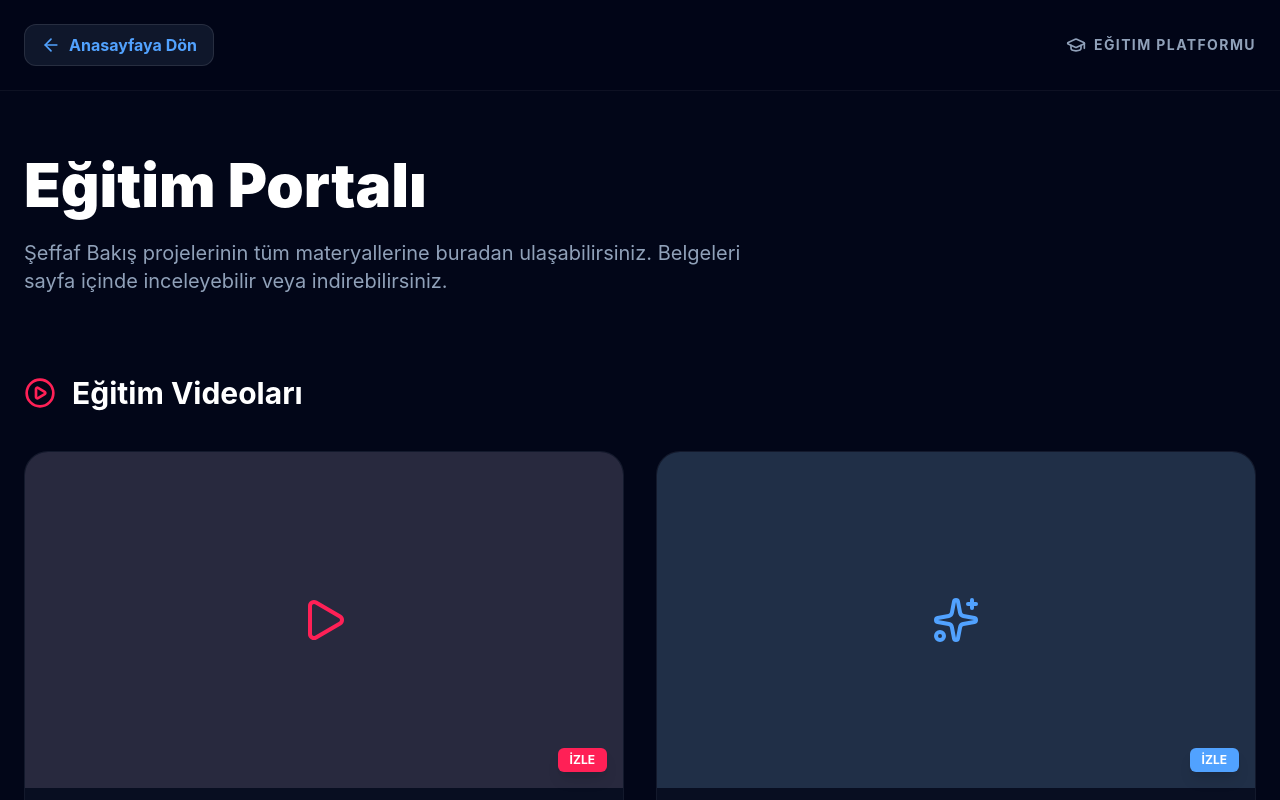
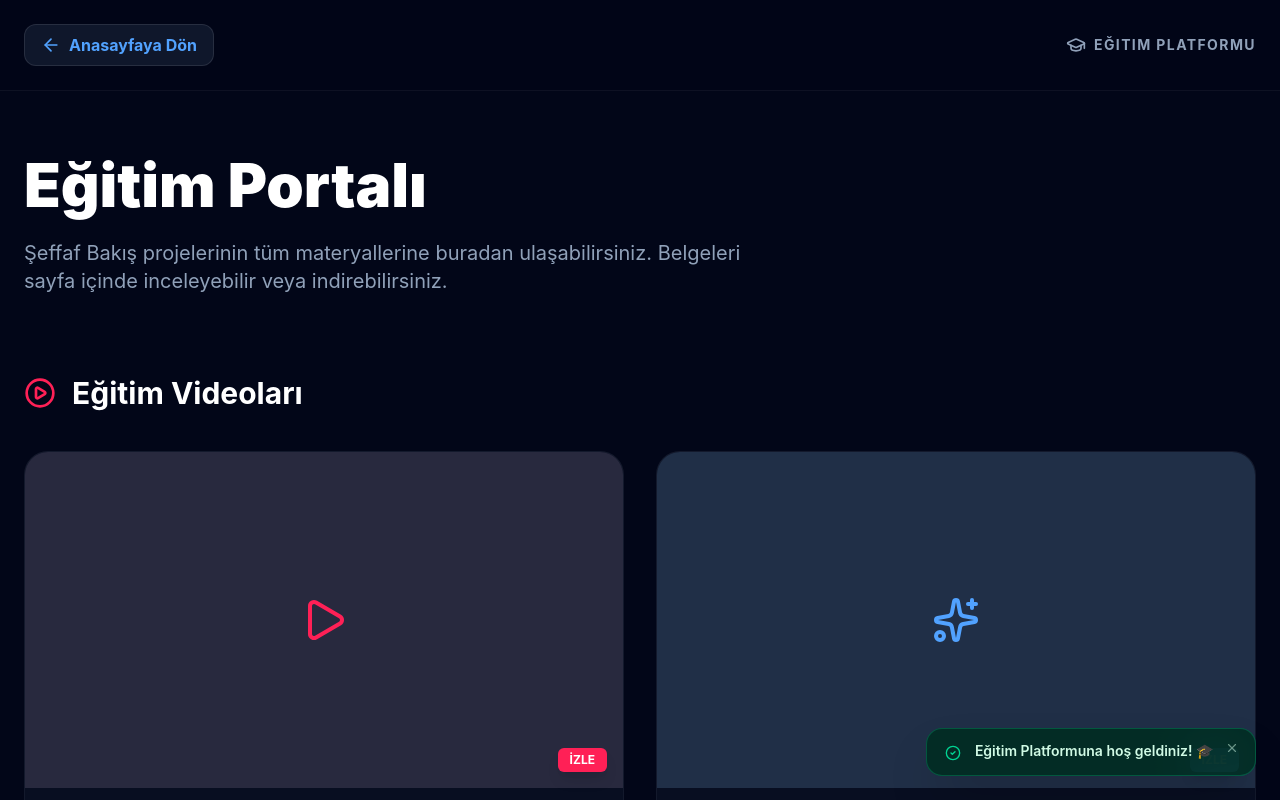
Before and after one commit to ibahars/OpenLens, a Vue app: page / in a window 1280 px wide. Both pictures are taken after a click on the button "Platform". Shown: the top 800 px of the page. Built offline with nearby package versions, Linux system fonts and the light colour scheme.

Commit message:
feat : toasts

```diff
--- /dev/null
+++ b/src/components/ToastContainer.vue
@@ -0,0 +1,112 @@
+<template>
+  <teleport to="body">
+    <div
+      class="fixed bottom-6 right-6 z-[9999] flex flex-col gap-3 pointer-events-none"
+      aria-live="polite"
+      aria-atomic="false"
+    >
+      <transition-group name="toast" tag="div" class="flex flex-col gap-3">
+        <div
+          v-for="toast in toasts"
+          :key="toast.id"
+          role="status"
+          :class="[
+            'pointer-events-auto flex items-start gap-3 px-4 py-3 rounded-2xl border shadow-2xl backdrop-blur-xl min-w-[280px] max-w-[360px]',
+            typeStyles[toast.type].container,
+          ]"
+        >
+          <div
+            :class="[
+              'mt-0.5 shrink-0 w-5 h-5 flex items-center justify-center',
+              typeStyles[toast.type].icon,
+            ]"
+          >
+            <component :is="resolveIcon(toast)" :size="16" />
+          </div>
+
+          <p
+            :class="[
+              'text-sm font-semibold leading-snug flex-1',
+              typeStyles[toast.type].text,
+            ]"
+          >
+            {{ toast.message }}
+          </p>
+
+          <button
+            @click="remove(toast.id)"
+            :class="[
+              'shrink-0 opacity-50 hover:opacity-100 transition-opacity',
+              typeStyles[toast.type].text,
+            ]"
+            aria-label="Bildirimi kapat"
+          >
+            <X :size="14" />
+          </button>
+        </div>
+      </transition-group>
+    </div>
+  </teleport>
+</template>
+
+<script setup>
+import { CheckCircle2, Info, AlertTriangle, XCircle, X } from "lucide-vue-next";
+import { useToast } from "../composables/useToast.js";
+
+const { toasts, remove } = useToast();
+
+const typeStyles = {
+  success: {
+    container: "bg-emerald-950/90 border-emerald-500/30",
+    icon: "text-emerald-400",
+    text: "text-emerald-100",
+  },
+  info: {
+    container: "bg-slate-900/95 border-blue-400/20",
+    icon: "text-blue-400",
+    text: "text-slate-100",
+  },
+  warning: {
+    container: "bg-amber-950/90 border-amber-400/30",
+    icon: "text-amber-400",
+    text: "text-amber-100",
+  },
+  error: {
+    container: "bg-rose-950/90 border-rose-500/30",
+    icon: "text-rose-400",
+    text: "text-rose-100",
+  },
+};
+
+const defaultIcons = {
+  success: CheckCircle2,
+  info: Info,
+  warning: AlertTriangle,
+  error: XCircle,
+};
+
+const resolveIcon = (toast) => {
+  if (toast.icon) return toast.icon;
+  return defaultIcons[toast.type] ?? Info;
+};
+</script>
+
+<style scoped>
+.toast-enter-active {
+  transition: all 0.35s cubic-bezier(0.34, 1.56, 0.64, 1);
+}
+.toast-leave-active {
+  transition: all 0.25s ease-in;
+}
+.toast-enter-from {
+  opacity: 0;
+  transform: translateX(110%) scale(0.92);
+}
+.toast-leave-to {
+  opacity: 0;
+  transform: translateX(110%) scale(0.88);
+}
+.toast-move {
+  transition: transform 0.3s ease;
+}
+</style>
--- /dev/null
+++ b/src/composables/useToast.js
@@ -0,0 +1,28 @@
+import { ref } from "vue";
+
+const toasts = ref([]);
+let nextId = 0;
+
+export function useToast() {
+  const add = ({ message, type = "info", duration = 3500, icon = null }) => {
+    const id = ++nextId;
+    toasts.value.push({ id, message, type, icon });
+
+    setTimeout(() => {
+      remove(id);
+    }, duration);
+  };
+
+  const remove = (id) => {
+    const index = toasts.value.findIndex((t) => t.id === id);
+    if (index !== -1) toasts.value.splice(index, 1);
+  };
+
+  // Kısa yollar
+  const success = (message, opts = {}) => add({ message, type: "success", ...opts });
+  const info    = (message, opts = {}) => add({ message, type: "info",    ...opts });
+  const warning = (message, opts = {}) => add({ message, type: "warning", ...opts });
+  const error   = (message, opts = {}) => add({ message, type: "error",   ...opts });
+
+  return { toasts, add, remove, success, info, warning, error };
+}
--- a/src/pages/EduPlatform.vue
+++ b/src/pages/EduPlatform.vue
@@ -42,7 +42,12 @@
 
         <div class="grid md:grid-cols-2 gap-8">
           <div
-            @click="openFile(dijitalOykuVideo)"
+            @click="
+              handleOpenVideo(
+                dijitalOykuVideo,
+                'Şeffaf Bütçe Karikatür Eğitimi',
+              )
+            "
             class="group bg-slate-900/50 border border-white/5 rounded-3xl overflow-hidden hover:border-rose-500/50 transition-all cursor-pointer"
           >
             <div
@@ -70,7 +75,7 @@
           </div>
 
           <div
-            @click="openFile(sunumVideo)"
+            @click="handleOpenVideo(sunumVideo, 'Platform Tanıtım Videosu')"
             class="group bg-slate-900/50 border border-white/5 rounded-3xl overflow-hidden hover:border-blue-500/50 transition-all cursor-pointer"
           >
             <div
@@ -134,7 +139,7 @@
                 Konuyu detaylıca öğrenebileceğiniz okumalar ve hukuki bilgiler.
               </p>
               <button
-                @click="openFile(belgePdf)"
+                @click="handleOpenDoc(belgePdf, 'Temel Eğitim Belgesi')"
                 class="flex items-center gap-2 px-6 py-3 bg-emerald-500/10 text-emerald-400 border border-emerald-500/20 rounded-xl font-bold hover:bg-emerald-500 hover:text-slate-950 transition-all"
               >
                 <Eye :size="18" /> Belgeyi Görüntüle
@@ -172,7 +177,7 @@
                 materyali.
               </p>
               <button
-                @click="openFile(infografikPdf)"
+                @click="handleOpenDoc(infografikPdf, 'Özet İnfografik')"
                 class="flex items-center gap-2 px-6 py-3 bg-amber-500/10 text-amber-400 border border-amber-500/20 rounded-xl font-bold hover:bg-amber-500 hover:text-slate-950 transition-all"
               >
                 <Eye :size="18" /> İncele
@@ -210,7 +215,9 @@
                 gösteren yapı.
               </p>
               <button
-                @click="openFile(zihinHaritasi)"
+                @click="
+                  handleOpenDoc(zihinHaritasi, 'Kavramsal Zihin Haritası')
+                "
                 class="flex items-center gap-2 px-6 py-3 bg-blue-500/10 text-blue-400 border border-blue-500/20 rounded-xl font-bold hover:bg-blue-500 hover:text-slate-950 transition-all"
               >
                 <Eye :size="18" /> Göz At
@@ -248,7 +255,6 @@
             :src="activeFile"
             class="w-full h-full border-none bg-white"
           ></iframe>
-
           <video
             v-else-if="activeFile.toLowerCase().endsWith('.mp4')"
             :src="activeFile"
@@ -256,7 +262,6 @@
             autoplay
             class="w-full h-full object-contain"
           ></video>
-
           <div
             v-else
             class="w-full h-full flex items-center justify-center p-4"
@@ -269,11 +274,13 @@
         </div>
       </div>
     </div>
+
+    <ToastContainer />
   </div>
 </template>
 
 <script setup>
-import { ref } from "vue";
+import { ref, onMounted, onUnmounted } from "vue";
 import {
   ArrowLeft,
   GraduationCap,
@@ -289,20 +296,42 @@ import {
   ClipboardList,
 } from "lucide-vue-next";
 
-// Varlıkları (Assets) İçeri Aktarma
+import { useToast } from "../composables/useToast.js";
+import ToastContainer from "../components/ToastContainer.vue";
+
 import belgePdf from "../assets/Belge.pdf";
 import infografikPdf from "../assets/infografik.pdf";
 import zihinHaritasi from "../assets/zihin-haritasi.png";
-
-// Videoları İçeri Aktarma
 import dijitalOykuVideo from "../assets/dijital_öykü.mp4";
 import sunumVideo from "../assets/sunum.mp4";
+
+const { success, info, toasts } = useToast();
 
 const openPanel = ref(1);
 const activeFile = ref(null);
 
+onMounted(() => {
+  success("Eğitim Platformuna hoş geldiniz! 🎓", { duration: 4000 });
+});
+
+onUnmounted(() => {
+  if (toasts && toasts.value) {
+    toasts.value = [];
+  }
+});
+
 const togglePanel = (index) => {
   openPanel.value = openPanel.value === index ? null : index;
+};
+
+const handleOpenVideo = (file, title) => {
+  info(`"${title}" yükleniyor…`, { duration: 2500 });
+  openFile(file);
+};
+
+const handleOpenDoc = (file, title) => {
+  info(`"${title}" açılıyor…`, { duration: 2500 });
+  openFile(file);
 };
 
 const openFile = (file) => {
--- a/src/pages/Home.vue
+++ b/src/pages/Home.vue
@@ -8,6 +8,7 @@
       <Info />
       <Education />
     </main>
+    <ToastContainer />
   </div>
 </template>
 
@@ -16,4 +17,5 @@ import Header from "../components/Header.vue";
 import Main from "../components/Main.vue";
 import Info from "../components/Info.vue";
 import Education from "../components/Education.vue";
+import ToastContainer from "../components/ToastContainer.vue";
 </script>
```
Also changed, not shown: src/components/Header.vue (+100 -21 lines).
